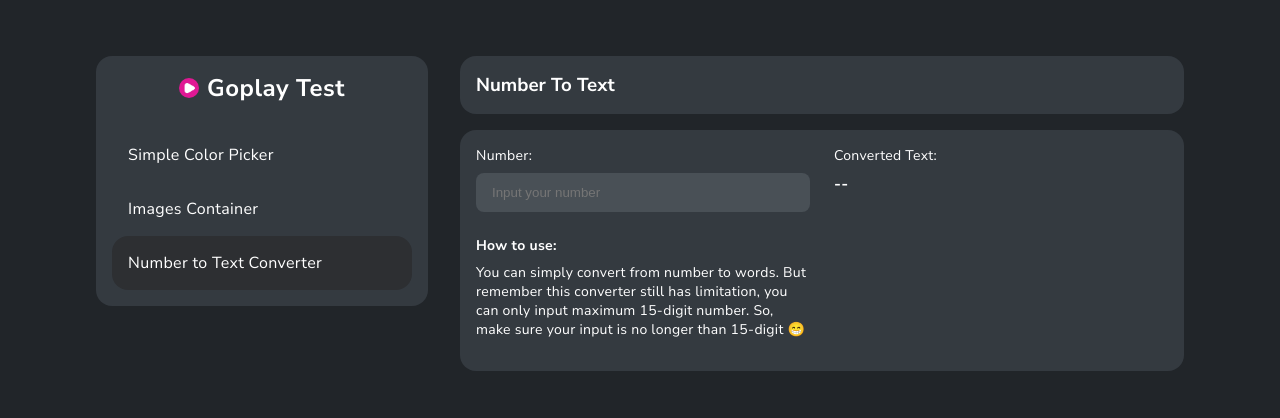
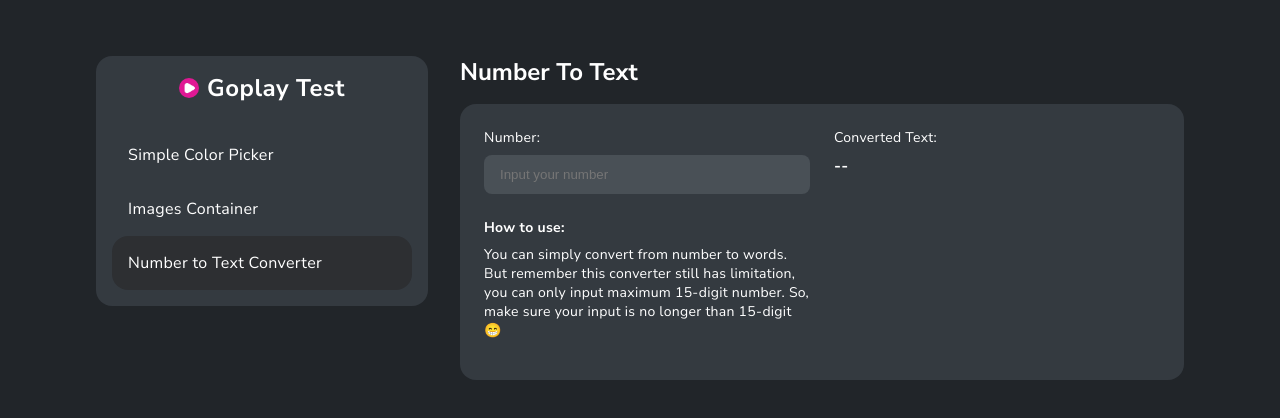
Before and after one commit to ramadhanabs/goplay-submission-test, a React (Vite) app: page /number-to-text in a window 1280 px wide. Shown: the top 418 px of the page. Built offline with nearby package versions, Linux system fonts and the light colour scheme.

Commit message:
refactor: styling

```diff
--- a/src/pages/number-to-text/index.jsx
+++ b/src/pages/number-to-text/index.jsx
@@ -6,7 +6,7 @@ import NumberToTextApp from '../../apps/number-to-text-app';
 
 const styles = {
   wrapper: css`
-    padding: 16px;
+    padding: 24px;
     border-radius: 16px;
     background: #343a40;
     width: auto;
@@ -17,8 +17,8 @@ const styles = {
 function NumberToText() {
   return (
     <AppLayout>
-      <div className="mb-3" css={styles.wrapper}>
-        <h3>Number To Text</h3>
+      <div className="mb-3">
+        <h2>Number To Text</h2>
       </div>
       <div css={styles.wrapper}>
         <NumberToTextApp />
```
